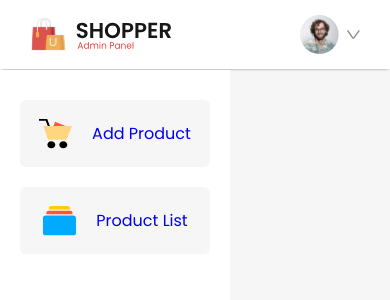
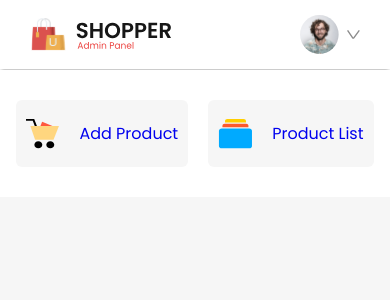
Before and after one commit to 1lelanta/E-commerce--main, a React (Vite) app in the folder admin/: page / in a window 390 px wide. Shown: the top 300 px of the page. Built offline with nearby package versions, Linux system fonts and the light colour scheme.

Commit message:
add responsive design for sidebar component

```diff
--- a/admin/src/Components/Sidebar/Sidebar.css
+++ b/admin/src/Components/Sidebar/Sidebar.css
@@ -19,3 +19,16 @@
     gap: 20px;
     cursor: pointer;
 }
+@media(max-width: 800px){
+    .sidebar{
+        padding: 30px 0px;
+        flex-direction: row;
+        width: 100%;
+        max-width: none;
+        height: auto;
+        justify-content: center;
+    }
+    .sidebar-item{
+        margin: 0;
+    }
+}
```
